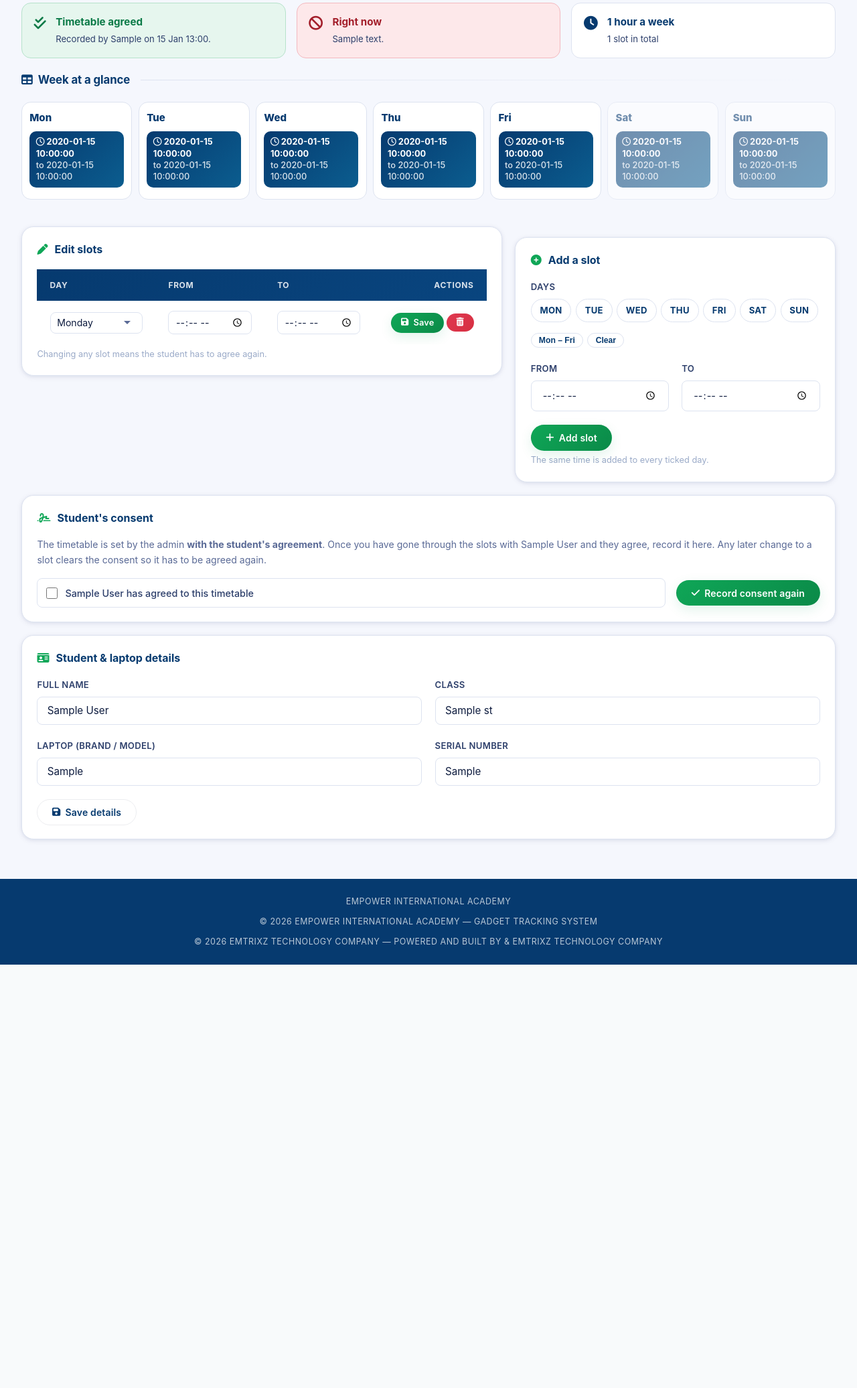
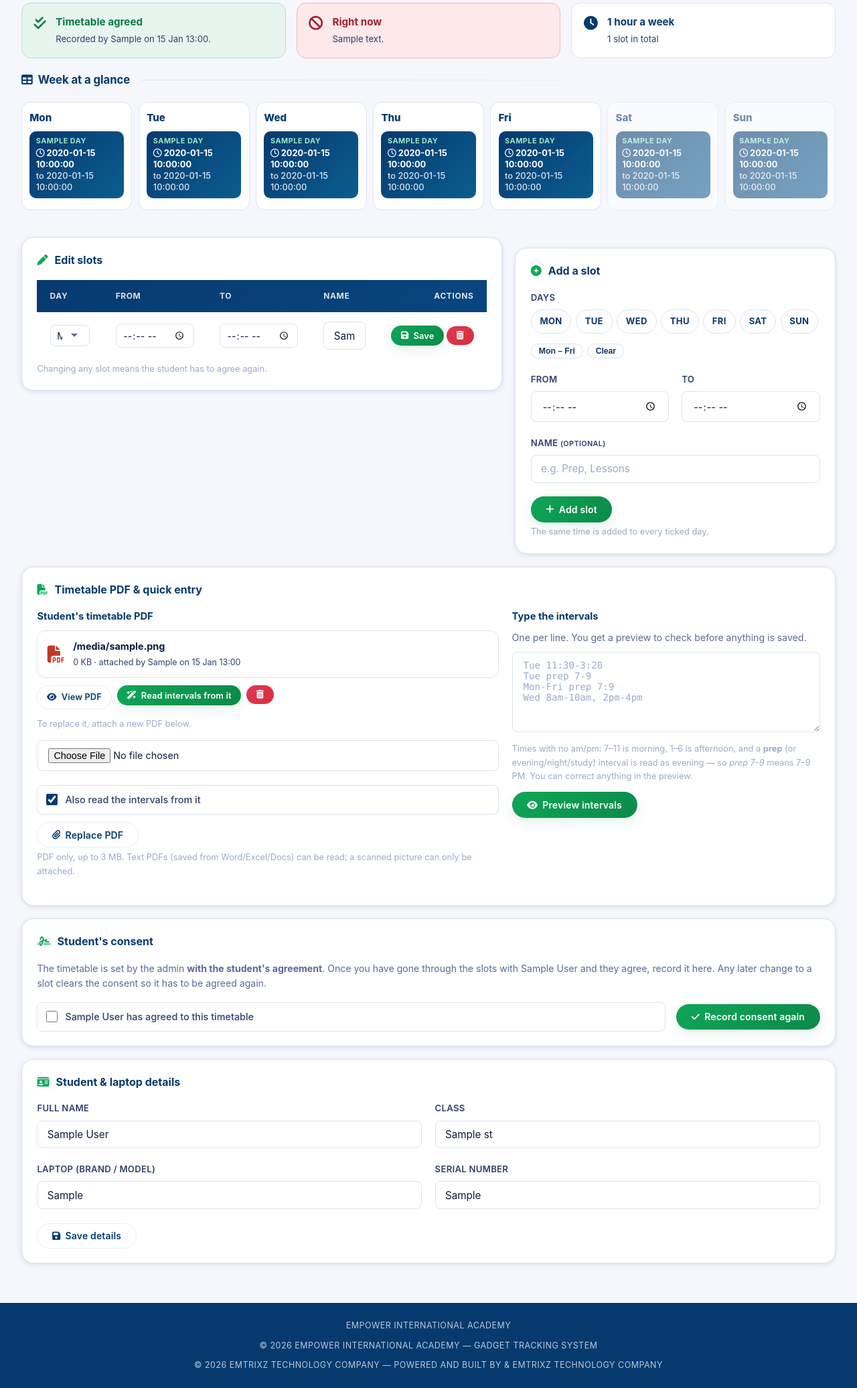
Before and after one commit to empowerinternationalacademy21-jpg/Empower-Staff-Attendence-And-Gadget-Tracking-System, a Flask app: template templates/laptop_timetable.html in a window 1280 px wide. Shown: the part 243-2315 px from the top of the page at 67% size. Before the commit the page ends 1683 px from the top, so only its background shows below. Run offline with Flask 3, Linux system fonts and the light colour scheme; the template is opened without the code that fills it: most values are stand-ins (such as "Sample title", 1, 10 or a date in 2020).

Commit message:
Enhance timetable with slot labels and PDF features
Updated timetable HTML to include a label field for slots and modified the PDF section for better functionality.

```diff
--- a/templates/laptop_timetable.html
+++ b/templates/laptop_timetable.html
@@ -44,7 +44,7 @@
     <div class="tt-day {{ 'today' if d == today_wd else '' }} {{ 'weekend' if d >= 5 and not days[d] else '' }}">
       <div class="tt-day-name">{{ DAYS[d][:3] }}{% if d == today_wd %}<small>today</small>{% endif %}</div>
       {% for s in days[d] %}
-      <div class="tt-slot"><i class="far fa-clock"></i> {{ s['start_time']|fmt12 }}<br><span>to {{ s['end_time']|fmt12 }}</span></div>
+      <div class="tt-slot">{% if s['label'] %}<b class="tt-lab">{{ s['label'] }}</b>{% endif %}<i class="far fa-clock"></i> {{ s['start_time']|fmt12 }}<br><span>to {{ s['end_time']|fmt12 }}</span></div>
       {% else %}
       <div class="tt-none">—</div>
       {% endfor %}
@@ -60,7 +60,7 @@
     {% if slots %}
     <div style="overflow-x:auto">
       <table class="data-table">
-        <thead><tr><th>Day</th><th>From</th><th>To</th><th style="text-align:right">Actions</th></tr></thead>
+        <thead><tr><th>Day</th><th>From</th><th>To</th><th>Name</th><th style="text-align:right">Actions</th></tr></thead>
         <tbody>
           {% for s in slots %}
           <tr>
@@ -68,6 +68,7 @@
               {% for d in range(7) %}<option value="{{ d }}" {{ 'selected' if s['weekday']|int == d else '' }}>{{ DAYS[d] }}</option>{% endfor %}</select></td>
             <td><input type="time" name="start" form="f{{ s['id'] }}" value="{{ s['start_time'] }}" class="form-control tt-in" required/></td>
             <td><input type="time" name="end" form="f{{ s['id'] }}" value="{{ s['end_time'] }}" class="form-control tt-in" required/></td>
+            <td><input type="text" name="label" form="f{{ s['id'] }}" value="{{ s['label'] or '' }}" maxlength="40" placeholder="e.g. Prep" class="form-control tt-in"/></td>
             <td style="text-align:right;white-space:nowrap">
               <button class="btn btn-sm btn-primary" form="f{{ s['id'] }}"><i class="fas fa-save"></i> Save</button>
               <button class="btn btn-sm btn-danger" form="d{{ s['id'] }}" onclick="return confirm('Remove this slot?')"><i class="fas fa-trash-alt"></i></button>
@@ -104,9 +105,56 @@
         <div class="form-group"><label>From</label><input type="time" name="start" class="form-control" required/></div>
         <div class="form-group"><label>To</label><input type="time" name="end" class="form-control" required/></div>
       </div>
+      <div class="form-group"><label>Name <small>(optional)</small></label><input type="text" name="label" maxlength="40" placeholder="e.g. Prep, Lessons" class="form-control"/></div>
       <button class="btn btn-primary"><i class="fas fa-plus"></i> Add slot</button>
       <span class="form-note">The same time is added to every ticked day.</span>
     </form>
+  </div>
+</div>
+
+<!-- Timetable PDF + quick entry -->
+<div class="card tt-card">
+  <h3><i class="fas fa-file-pdf"></i> Timetable PDF &amp; quick entry</h3>
+  <div class="tt-cols tt-cols-even">
+    <div>
+      <h4 class="tt-h4">Student's timetable PDF</h4>
+      {% if pdf %}
+      <div class="tt-file">
+        <i class="fas fa-file-pdf"></i>
+        <div>
+          <strong>{{ pdf['filename'] }}</strong>
+          <span>{{ (pdf['size'] / 1024)|round|int }} KB · attached by {{ pdf['uploaded_by'] or 'an admin' }} on {{ pdf['uploaded_at']|fmt_dt }}</span>
+        </div>
+      </div>
+      <div class="tt-actions">
+        <a class="btn btn-sm btn-outline" href="{{ url_for('laptop_timetable_pdf', sid=st['id']) }}" target="_blank" rel="noopener"><i class="fas fa-eye"></i> View PDF</a>
+        <form method="POST" action="{{ url_for('laptop_timetable_read', sid=st['id']) }}" style="display:inline">
+          <button class="btn btn-sm btn-primary"><i class="fas fa-wand-magic-sparkles"></i> Read intervals from it</button>
+        </form>
+        <form method="POST" action="{{ url_for('laptop_timetable_pdf_delete', sid=st['id']) }}" style="display:inline" onsubmit="return confirm('Remove this PDF? The saved intervals stay as they are.')">
+          <button class="btn btn-sm btn-danger"><i class="fas fa-trash-alt"></i></button>
+        </form>
+      </div>
+      <p class="form-note" style="margin-top:.8rem">To replace it, attach a new PDF below.</p>
+      {% else %}
+      <p class="tt-sub">No PDF attached yet. The student saves their timetable as a PDF and the admin attaches it here.</p>
+      {% endif %}
+      <form method="POST" action="{{ url_for('laptop_timetable_pdf_upload', sid=st['id']) }}" enctype="multipart/form-data" style="margin-top:.8rem">
+        <div class="form-group"><input type="file" name="file" accept="application/pdf,.pdf" class="form-control" required/></div>
+        <label class="checkbox-label" style="margin-bottom:.7rem"><input type="checkbox" name="read" checked/> Also read the intervals from it</label>
+        <button class="btn btn-outline"><i class="fas fa-paperclip"></i> {{ 'Replace PDF' if pdf else 'Attach PDF' }}</button>
+        <span class="form-note">PDF only, up to 3 MB. Text PDFs (saved from Word/Excel/Docs) can be read; a scanned picture can only be attached.</span>
+      </form>
+    </div>
+    <div>
+      <h4 class="tt-h4">Type the intervals</h4>
+      <p class="tt-sub" style="margin-bottom:.6rem">One per line. You get a preview to check before anything is saved.</p>
+      <form method="POST" action="{{ url_for('laptop_timetable_read', sid=st['id']) }}">
+        <textarea name="pasted" rows="6" class="form-control tt-mono" placeholder="Tue 11:30-3:20&#10;Tue prep 7-9&#10;Mon-Fri prep 7:9&#10;Wed 8am-10am, 2pm-4pm" required></textarea>
+        <p class="form-note" style="margin:.5rem 0 .8rem">Times with no am/pm: 7–11 is morning, 1–6 is afternoon, and a <strong>prep</strong> (or evening/night/study) interval is read as evening — so <em>prep 7-9</em> means 7–9 PM. You can correct anything in the preview.</p>
+        <button class="btn btn-primary"><i class="fas fa-eye"></i> Preview intervals</button>
+      </form>
+    </div>
   </div>
 </div>
 
@@ -155,6 +203,15 @@
   .tt-day-name small { font-size: .65rem; color: var(--green); text-transform: uppercase; letter-spacing: .5px; }
   .tt-slot { background: linear-gradient(135deg, var(--navy), #0b5d8f); color: #fff; border-radius: 10px; padding: .45rem .6rem; font-size: .8rem; font-weight: 700; margin-bottom: .4rem; line-height: 1.35; }
   .tt-slot span { font-weight: 500; opacity: .85; }
+  .tt-lab { display: block; font-size: .68rem; text-transform: uppercase; letter-spacing: .5px; color: #9fe8c0; margin-bottom: .1rem; }
+  .tt-h4 { margin: 0 0 .5rem; font-size: .92rem; color: var(--navy); }
+  .tt-cols-even { grid-template-columns: 1fr 1fr; }
+  .tt-file { display: flex; gap: .8rem; align-items: center; border: 1px solid var(--ink-rule); border-radius: 12px; padding: .7rem .9rem; margin-bottom: .7rem; background: var(--white); }
+  .tt-file > i { font-size: 1.6rem; color: #c0392b; }
+  .tt-file strong { display: block; font-size: .9rem; word-break: break-all; }
+  .tt-file span { font-size: .78rem; color: var(--ink-mid); }
+  .tt-actions { display: flex; gap: .5rem; flex-wrap: wrap; }
+  .tt-mono { font-family: ui-monospace, Menlo, Consolas, monospace; font-size: .88rem; }
   .tt-none { color: var(--ink-ghost, #aab); text-align: center; padding-top: .6rem; }
   .tt-cols { display: grid; grid-template-columns: 1.5fr 1fr; gap: 1.2rem; margin-bottom: 1.2rem; align-items: start; }
   .tt-card { padding: 1.3rem 1.4rem; margin-bottom: 1.2rem; }
@@ -171,7 +228,7 @@
   .tt-quick button { border: 1.5px solid var(--ink-rule); background: var(--white); color: var(--navy); border-radius: 999px; padding: .2rem .7rem; font-size: .76rem; font-weight: 600; cursor: pointer; }
   .tt-consent-form { display: flex; align-items: center; gap: 1rem; flex-wrap: wrap; justify-content: space-between; }
   .tt-consent-form .checkbox-label { flex: 1; min-width: 260px; }
-  @media (max-width: 1000px) { .tt-grid { grid-template-columns: repeat(4, 1fr); } .tt-status { grid-template-columns: 1fr; } .tt-cols { grid-template-columns: 1fr; } }
+  @media (max-width: 1000px) { .tt-grid { grid-template-columns: repeat(4, 1fr); } .tt-status { grid-template-columns: 1fr; } .tt-cols, .tt-cols-even { grid-template-columns: 1fr; } }
   @media (max-width: 560px) { .tt-grid { grid-template-columns: repeat(2, 1fr); } }
 </style>
 <script>
```
